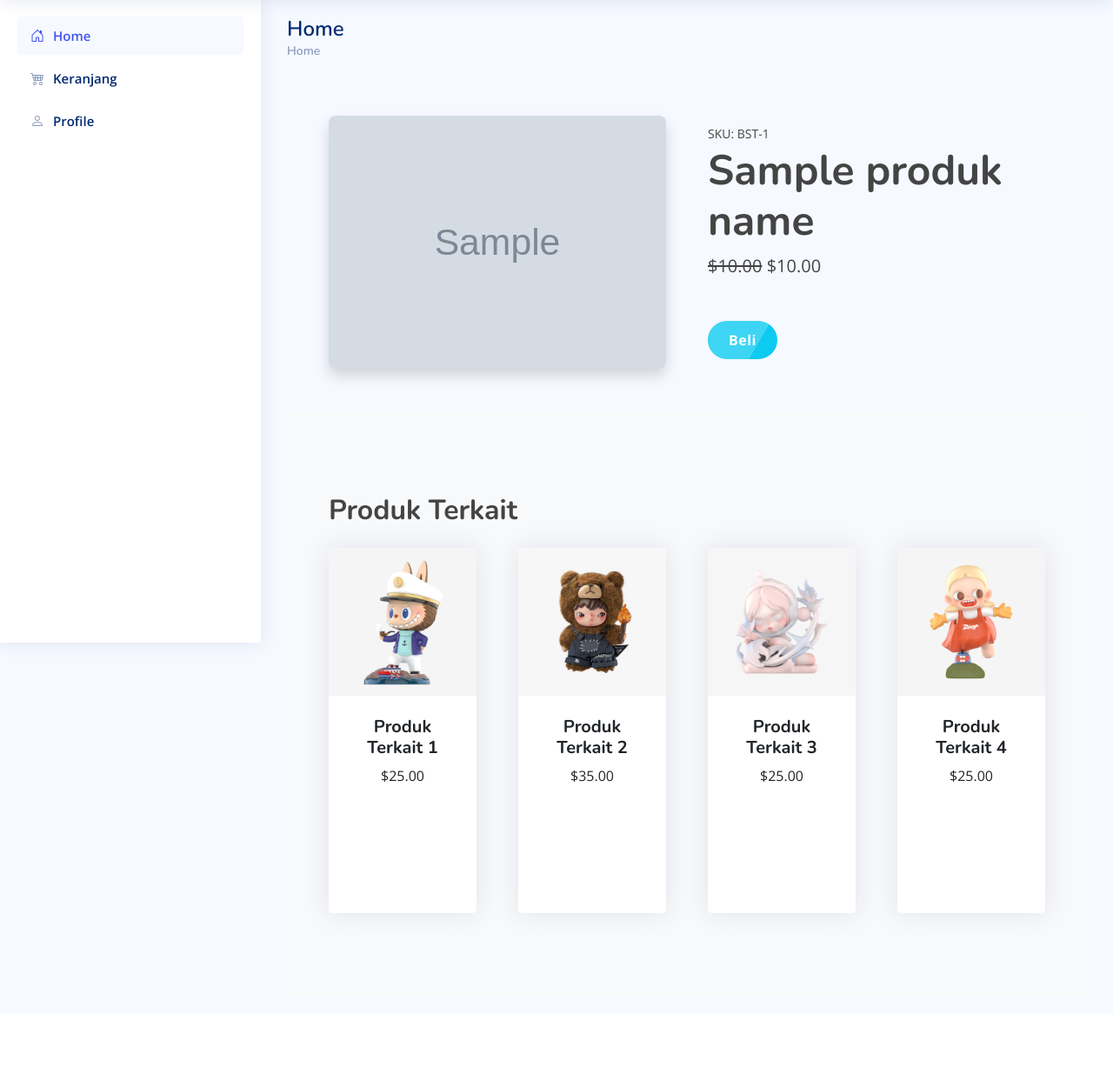
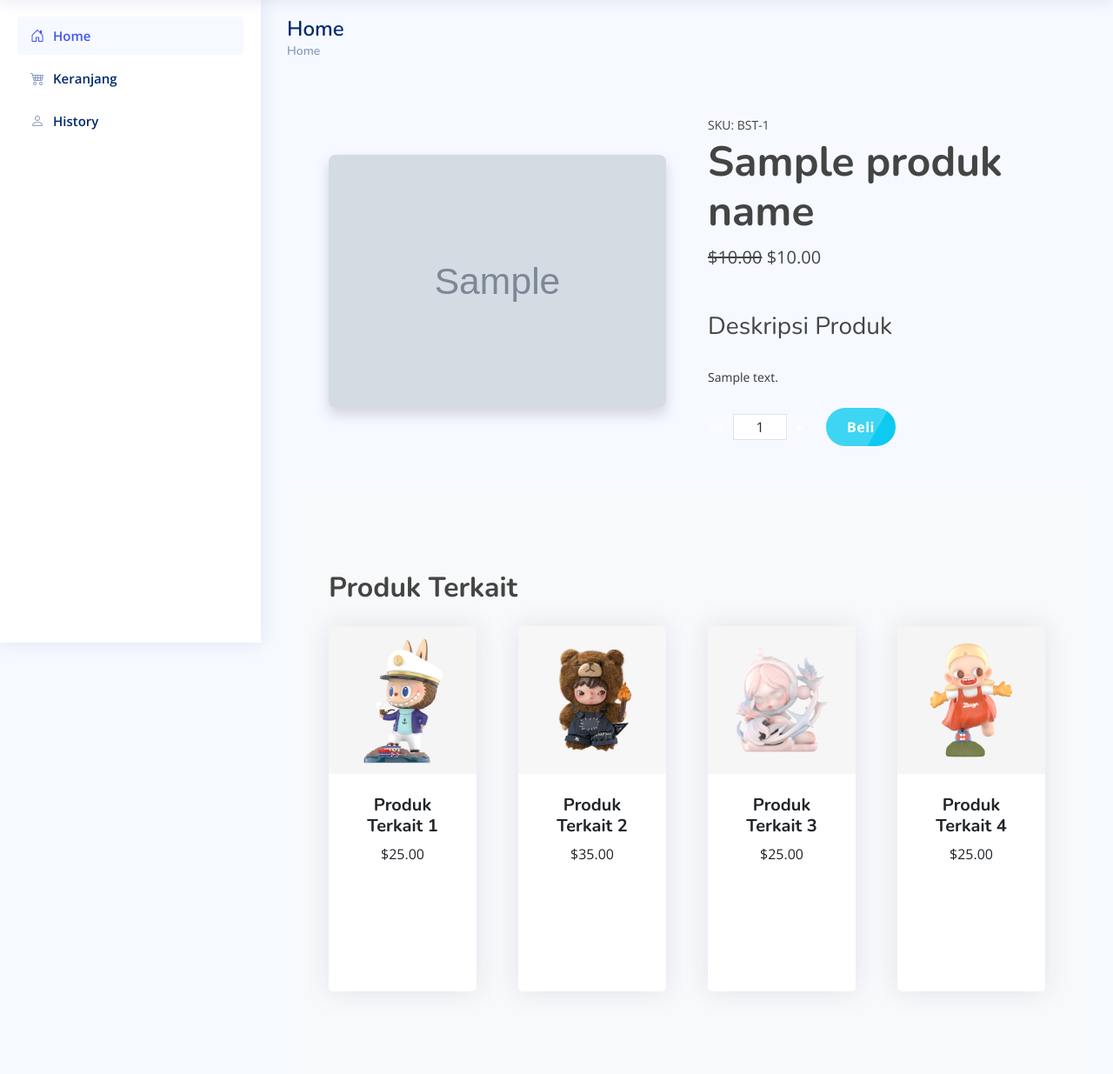
Before and after one commit to toffann/project_blindblissweb, a CodeIgniter 4 app: template app/Views/v_detail_produk.php in a window 1280 px wide. Shown: the part 61-1296 px from the top of the page at 87% size. Before the commit the page ends 1122 px from the top, so only its background shows below. Run offline with PHP 8.4 and a stand-in for CodeIgniter, Linux system fonts and the light colour scheme; the template is opened without the code that fills it: most values are stand-ins (such as "Sample title", 1, 10 or a date in 2020); grey boxes marked "Sample" are stand-in pictures; data that the repository does not hold is empty; some libraries are stand-ins or nearby versions.

Commit message:
deskripsi dan quantity pada detail produk

```diff
--- a/app/Config/Routes.php
+++ b/app/Config/Routes.php
@@ -37,7 +37,7 @@
 $routes->get('get-location', 'TransaksiController::getLocation', ['filter' => 'auth']);
 $routes->get('get-cost', 'TransaksiController::getCost', ['filter' => 'auth']);
 
-$routes->get('profile', 'Home::profile', ['filter' => 'auth']);
+$routes->get('history', 'Home::history', ['filter' => 'auth']);
 $routes->get('faq', 'Home::faq', ['filter' => 'auth']);
 $routes->get('contact', 'Home::contact', ['filter' => 'auth']);
 
--- a/app/Controllers/Home.php
+++ b/app/Controllers/Home.php
@@ -28,7 +28,7 @@
         return view('v_home', $data);
     }
 
-    public function profile()
+    public function history()
     {
         $username = session()->get('username');
         $data['username'] = $username;
@@ -50,7 +50,7 @@
 
         $data['product'] = $product;
 
-        return view('v_profile', $data);
+        return view('v_history', $data);
     }
 
     // bagian metode hello unutk menampilkan data product dan kategori
--- a/app/Controllers/ProductController.php
+++ b/app/Controllers/ProductController.php
@@ -30,6 +30,7 @@
         $dataForm = [
             'nama' => $this->request->getPost('nama'),
             'harga' => $this->request->getPost('harga'),
+            'deskripsi' => $this->request->getPost('deskripsi'),
             'jumlah' => $this->request->getPost('jumlah'),
             'created_at' => date("Y-m-d H:i:s")
         ];
@@ -51,6 +52,7 @@
         $dataForm = [
             'nama' => $this->request->getPost('nama'),
             'harga' => $this->request->getPost('harga'),
+            'deskripsi' => $this->request->getPost('deskripsi'),
             'jumlah' => $this->request->getPost('jumlah'),
             'updated_at' => date("Y-m-d H:i:s")
         ];
@@ -132,7 +134,7 @@
         'produk_name' => $produk['nama'],
         'produk_price' => $produk['harga'],
         'produk_old_price' => $produk['harga_lama'] ?? $produk['harga'],
-        //'produk_description' => $produk['deskripsi'],
+        'produk_description' => $produk['deskripsi'],
         'produk_image' => $produk['foto'],
         'page_title' => 'Detail Produk'
     ];
--- a/app/Database/Seeds/ProductSeeder.php
+++ b/app/Database/Seeds/ProductSeeder.php
@@ -14,21 +14,21 @@
                 'nama' => 'ASUS TUF A15 FA506NF',
                 'harga'  => 10899000,
                 'jumlah' => 5,
-                'foto' => 'produk1.jpg',
+                'foto' => 'produk1.png',
                 'created_at' => date("Y-m-d H:i:s"),
             ],
             [
                 'nama' => 'Asus Vivobook 14 A1404ZA',
                 'harga'  => 6899000,
                 'jumlah' => 7,
-                'foto' => 'asus_vivobook_14.jpg',
+                'foto' => 'produk2.jpg',
                 'created_at' => date("Y-m-d H:i:s"),
             ],
             [
                 'nama' => 'Lenovo IdeaPad Slim 3-14IAU7',
                 'harga'  => 6299000,
                 'jumlah' => 5,
-                'foto' => 'lenovo_idepad_slim_3.jpg',
+                'foto' => 'produk3.jpg',
                 'created_at' => date("Y-m-d H:i:s"),
             ]
         ];
--- a/app/Views/layout/sidebar.php
+++ b/app/Views/layout/sidebar.php
@@ -31,9 +31,9 @@
       }
       ?>
      <li class="nav-item">
-       <a class="nav-link <?php echo (uri_string() == 'profile') ? "" : "collapsed" ?>" href="profile">
+       <a class="nav-link <?php echo (uri_string() == 'history') ? "" : "collapsed" ?>" href="history">
          <i class="bi bi-person"></i>
-         <span>Profile</span>
+         <span>History</span>
        </a>
      </li><!-- End Profile Nav -->
    </ul>
--- a/app/Views/v_detail_produk.php
+++ b/app/Views/v_detail_produk.php
@@ -7,7 +7,7 @@
     <div class="container px-4 px-lg-5">
         <div class="row gx-4 gx-lg-5 align-items-center">
             <div class="col-md-6">
-                <img class="card-img-top mb-5 mb-md-0 rounded-3 shadow" src="<?= base_url('AdminLTE/src/assets/img/' . $produk_image) ?>" alt="<?= $produk_name ?>" />
+                <img class="card-img-top mb-5 mb-md-0 rounded-3 shadow" src="<?= base_url('NiceAdmin/assets/img/' . $produk_image) ?>" alt="<?= $produk_name ?>" />
             </div>
             <div class="col-md-6">
                 <div class="small mb-1">SKU: BST-<?= $produk_id ?></div>
@@ -17,11 +17,24 @@
                     <span>$<?= number_format($produk_price, 2) ?></span>
                 </div>
 
+                <div class="product-description mb-4">
+                    <h3>Deskripsi Produk</h3>
+                    <!-- untuk merapikan deskripsi pada produk detail -->
+                    <div style="white-space: pre-line; font-size: 14px; line-height: 1.6; color: #333;">
+                        <?= esc($produk_description) ?>
+                    </div>
+                </div>
 
-                    <form action="<?= base_url('/keranjang') ?>" method="post">
-                                        <?= csrf_field() ?> <input type="hidden" name="produk_id" value="<?= $produk_id ?>">
-                                        <button type="submit" class="btn btn-info rounded-pill">Beli</button>
-                    </form>
+                <form action="<?= base_url('/keranjang') ?>" method="post" class="d-flex align-items-center gap-3">
+                    <?= csrf_field() ?>
+                    <input type="hidden" name="produk_id" value="<?= $produk_id ?>">
+                    <div class="input-group" style="width: 120px;">
+                        <button type="button" class="btn btn-outline-secondary no-hover" id="button-minus" style="width: 30px; height: 30px; padding: 0;">-</button>
+                        <input type="text" name="quantity" id="inputQuantity" class="form-control text-center" value="1" min="1" style="width: 60px; height: 30px; padding: 0;" />
+                        <button type="button" class="btn btn-outline-secondary no-hover" id="button-plus" style="width: 30px; height: 30px; padding: 0;">+</button>
+                    </div>
+                    <button type="submit" class="btn btn-info rounded-pill">Beli</button>
+                </form>
 
             </div>
         </div>
@@ -34,7 +47,7 @@
         <div class="row gx-4 gx-lg-5 row-cols-2 row-cols-md-3 row-cols-xl-4 justify-content-center">
             <div class="col mb-5">
                 <div class="card h-100">
-                    <img class="card-img-top" src="<?= base_url('AdminLTE/src/assets/img/produk1.jpg') ?>" alt="Produk Terkait 1" />
+                    <img class="card-img-top" src="<?= base_url('NiceAdmin/assets/img/produk1.jpg') ?>" alt="Produk Terkait 1" />
                     <div class="card-body p-4">
                         <div class="text-center">
                             <h5 class="fw-bolder">Produk Terkait 1</h5>
@@ -48,7 +61,7 @@
             </div>
             <div class="col mb-5">
                 <div class="card h-100">
-                    <img class="card-img-top" src="<?= base_url('AdminLTE/src/assets/img/produk2.jpg') ?>" alt="Produk Terkait 2" />
+                    <img class="card-img-top" src="<?= base_url('NiceAdmin/assets/img/produk2.jpg') ?>" alt="Produk Terkait 2" />
                     <div class="card-body p-4">
                         <div class="text-center">
                             <h5 class="fw-bolder">Produk Terkait 2</h5>
@@ -62,7 +75,7 @@
             </div>
             <div class="col mb-5">
                 <div class="card h-100">
-                    <img class="card-img-top" src="<?= base_url('AdminLTE/src/assets/img/produk3.jpg') ?>" alt="Produk Terkait 3" />
+                    <img class="card-img-top" src="<?= base_url('NiceAdmin/assets/img/produk3.jpg') ?>" alt="Produk Terkait 3" />
                     <div class="card-body p-4">
                         <div class="text-center">
                             <h5 class="fw-bolder">Produk Terkait 3</h5>
@@ -76,7 +89,7 @@
             </div>
             <div class="col mb-5">
                 <div class="card h-100">
-                    <img class="card-img-top" src="<?= base_url('AdminLTE/src/assets/img/produk4.jpg') ?>" alt="Produk Terkait 4" />
+                    <img class="card-img-top" src="<?= base_url('NiceAdmin/assets/img/produk4.jpg') ?>" alt="Produk Terkait 4" />
                     <div class="card-body p-4">
                         <div class="text-center">
                             <h5 class="fw-bolder">Produk Terkait 4</h5>
```
Also changed, not shown: app/Views/v_produk.php (+10 -0 lines), app/Views/v_history.php (renamed from app/Views/v_profile.php), public/NiceAdmin/assets/img/1752314186_4f776d8f9580541109a7.jpg (added), public/NiceAdmin/assets/img/1752318653_bc7fbd0134aa7c6f0ccf.jpg (added).
